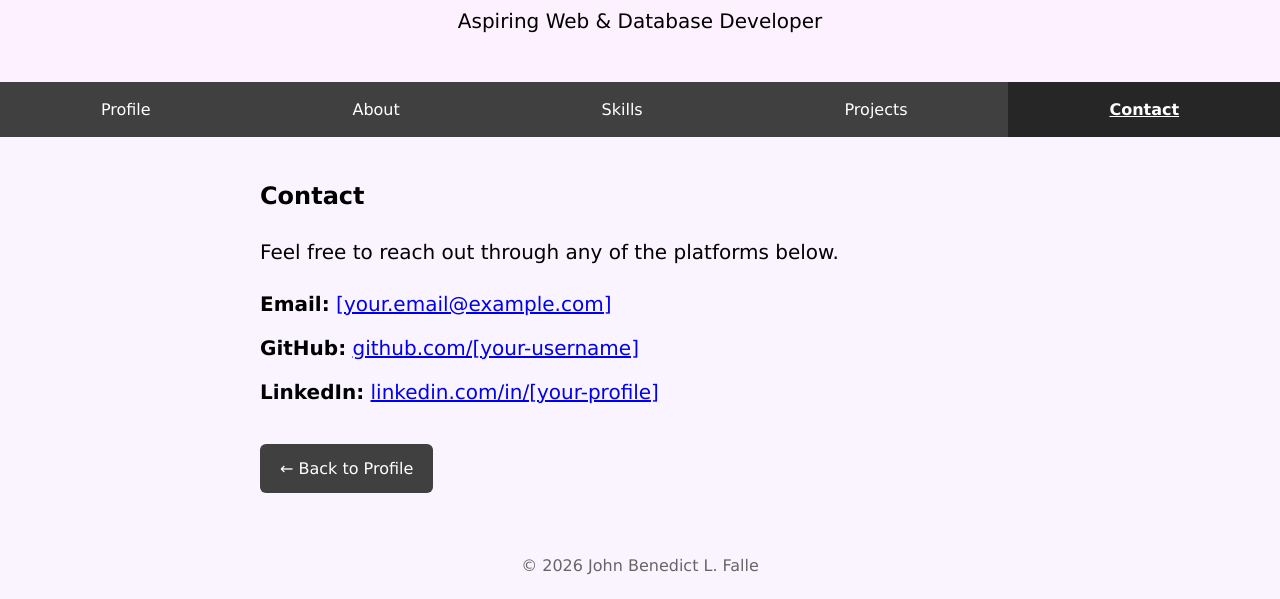
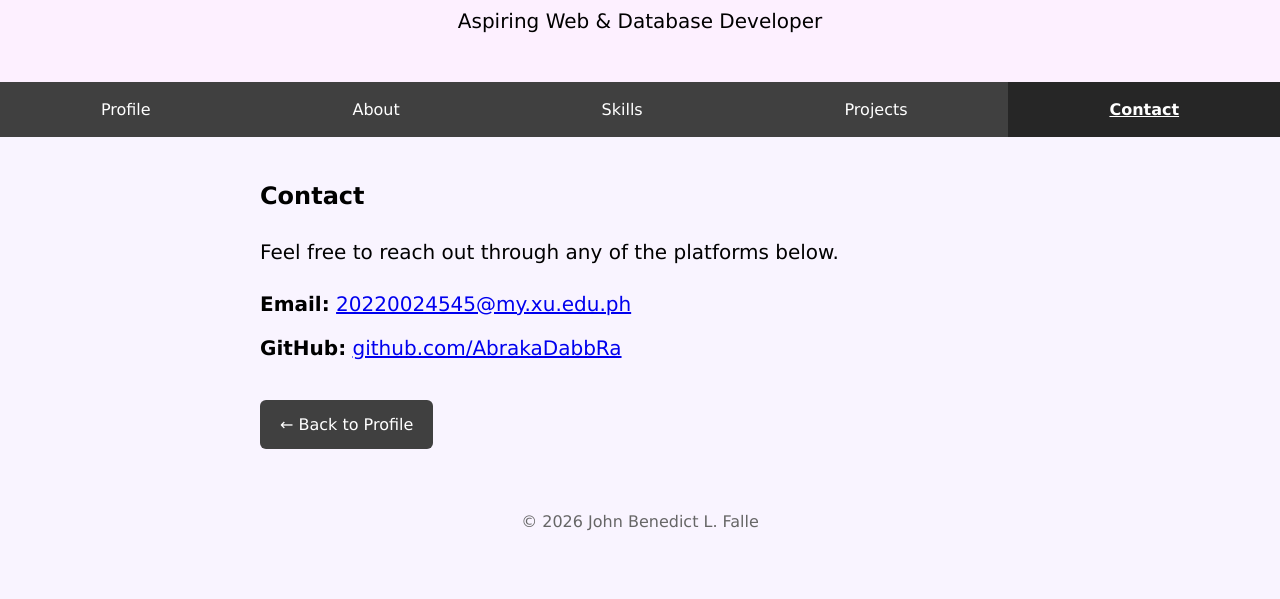
Before and after one commit to AbrakaDabbRa/FALLE_StudentProfile, a website: page www/contact.html in a window 1280 px wide. Shown: the part 314-913 px from the top of the page. After the commit the page ends 869 px from the top, so only its background shows below. Drawn offline with Linux system fonts and the light colour scheme.

Commit message:
Update contact details in contact.html
Updated contact information with actual email and GitHub link.

```diff
--- a/www/contact.html
+++ b/www/contact.html
@@ -31,15 +31,11 @@
         <ul class="contact-list">
             <li>
                 <strong>Email:</strong>
-                <a href="mailto:[your.email@example.com]">[your.email@example.com]</a>
+                <a href="mailto:[20220024545@my.xu.edu.ph]">20220024545@my.xu.edu.ph</a>
             </li>
             <li>
                 <strong>GitHub:</strong>
-                <a href="https://github.com/[your-username]" target="_blank" rel="noopener">github.com/[your-username]</a>
-            </li>
-            <li>
-                <strong>LinkedIn:</strong>
-                <a href="https://linkedin.com/in/[your-profile]" target="_blank" rel="noopener">linkedin.com/in/[your-profile]</a>
+                <a href="https://github.com/AbrakaDabbRa" target="_blank" rel="noopener">github.com/AbrakaDabbRa</a>
             </li>
         </ul>
 
```
